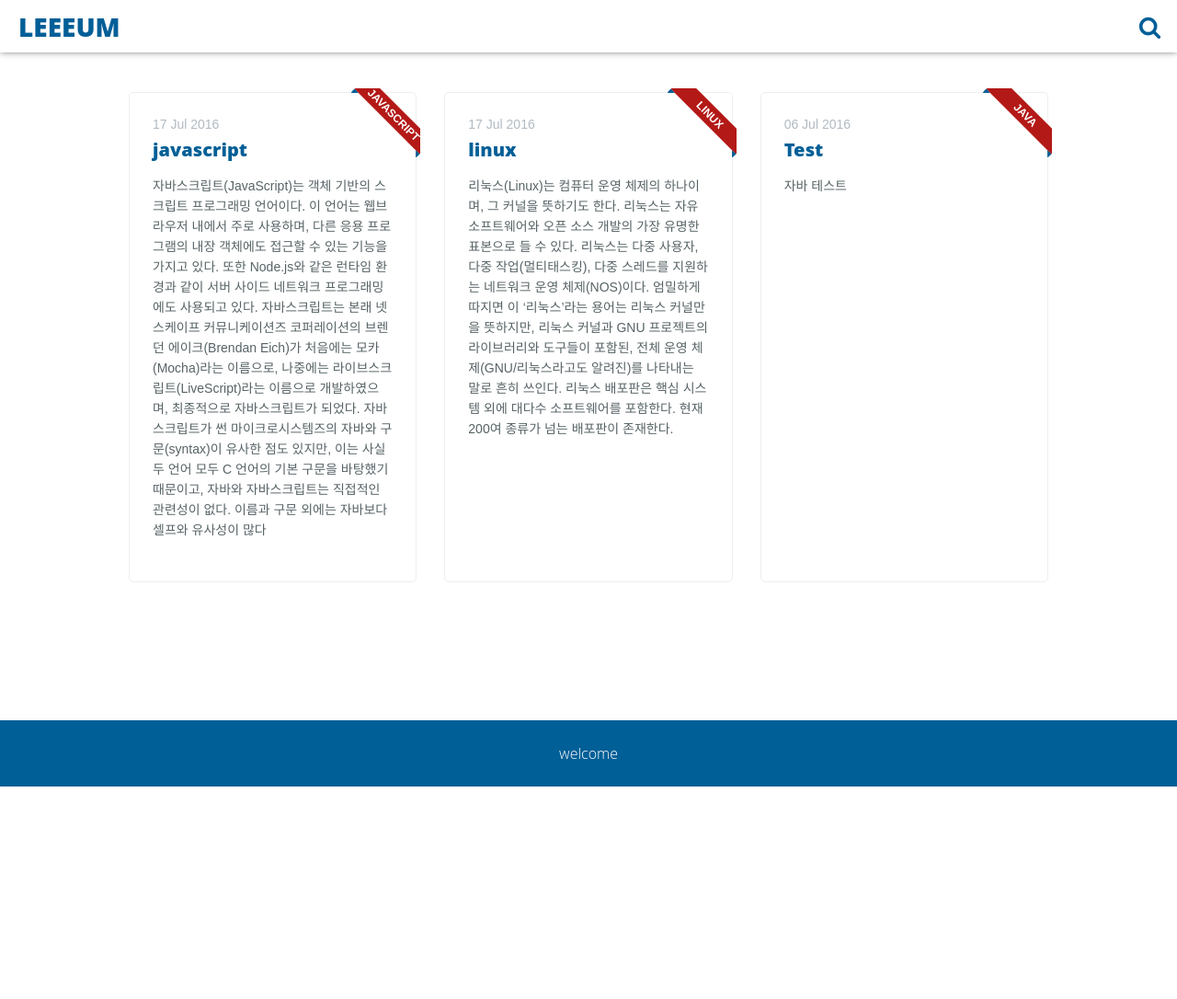
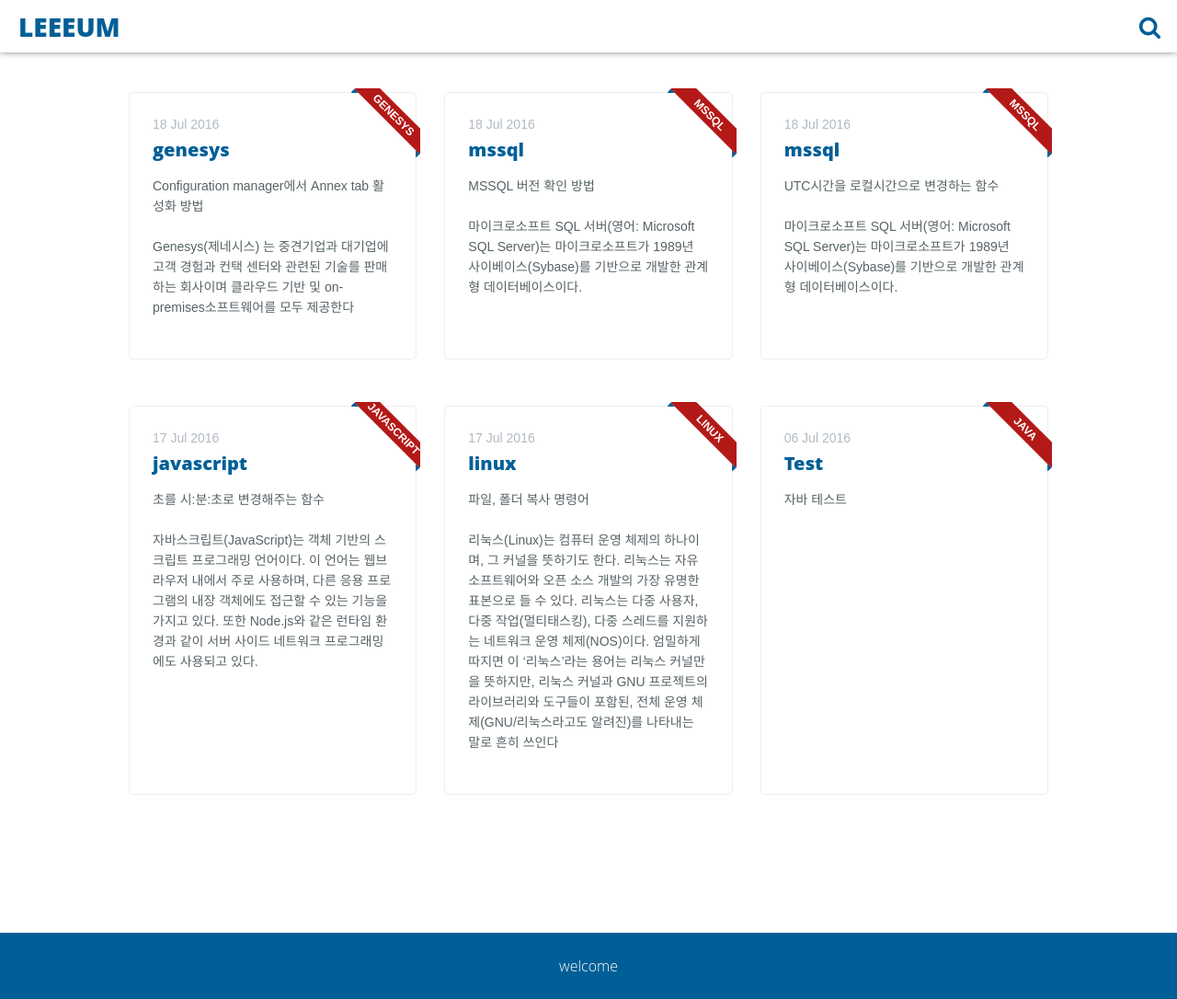
Before and after one commit to lky88/lky88.github.io, a Jekyll site: the page built from index.html, in a window 1280 px wide and 1086 px high. Shown: the whole window at 92% size. Built offline with Jekyll 4.4.1, drawn with Linux system fonts in a browser that asks for light colours.

Commit message:
genesys, mssql

```diff
--- a/_posts/2017-07-16-javascript-second-to-hmd.md
+++ b/_posts/2017-07-16-javascript-second-to-hmd.md
@@ -9,10 +9,10 @@ color: '#B31917'
 tags:
 -
 categories:
-introduction: "자바스크립트(JavaScript)는 객체 기반의 스크립트 프로그래밍 언어이다. 이 언어는 웹브라우저 내에서 주로 사용하며, 다른 응용 프로그램의 내장 객체에도 접근할 수 있는 기능을 가지고 있다. 또한 Node.js와 같은 런타임 환경과 같이 서버 사이드 네트워크 프로그래밍에도 사용되고 있다. 자바스크립트는 본래 넷스케이프 커뮤니케이션즈 코퍼레이션의 브렌던 에이크(Brendan Eich)가 처음에는 모카(Mocha)라는 이름으로, 나중에는 라이브스크립트(LiveScript)라는 이름으로 개발하였으며, 최종적으로 자바스크립트가 되었다. 자바스크립트가 썬 마이크로시스템즈의 자바와 구문(syntax)이 유사한 점도 있지만, 이는 사실 두 언어 모두 C 언어의 기본 구문을 바탕했기 때문이고, 자바와 자바스크립트는 직접적인 관련성이 없다. 이름과 구문 외에는 자바보다 셀프와 유사성이 많다"
+introduction: "초를 시:분:초로 변경해주는 함수 <br/><br/>자바스크립트(JavaScript)는 객체 기반의 스크립트 프로그래밍 언어이다. 이 언어는 웹브라우저 내에서 주로 사용하며, 다른 응용 프로그램의 내장 객체에도 접근할 수 있는 기능을 가지고 있다. 또한 Node.js와 같은 런타임 환경과 같이 서버 사이드 네트워크 프로그래밍에도 사용되고 있다."
 ---
 
-초를 시간:분:초로 변경해주는 function
+초를 시:분:초로 변경해주는 function
 [javascript test page](http://www.w3schools.com/js/tryit.asp?filename=tryjs_inaccurate2).
 
 {% highlight html %}
--- a/_posts/2017-07-16-linux-command-cp.md
+++ b/_posts/2017-07-16-linux-command-cp.md
@@ -9,9 +9,8 @@ color: '#B31917'
 tags:
 -
 categories:
-introduction: "리눅스(Linux)는 컴퓨터 운영 체제의 하나이며, 그 커널을 뜻하기도 한다. 리눅스는 자유 소프트웨어와 오픈 소스 개발의 가장 유명한 표본으로 들 수 있다. 리눅스는 다중 사용자, 다중 작업(멀티태스킹), 다중 스레드를 지원하는 네트워크 운영 체제(NOS)이다.
-
-엄밀하게 따지면 이 ‘리눅스’라는 용어는 리눅스 커널만을 뜻하지만, 리눅스 커널과 GNU 프로젝트의 라이브러리와 도구들이 포함된, 전체 운영 체제(GNU/리눅스라고도 알려진)를 나타내는 말로 흔히 쓰인다. 리눅스 배포판은 핵심 시스템 외에 대다수 소프트웨어를 포함한다. 현재 200여 종류가 넘는 배포판이 존재한다."
+introduction: "파일, 폴더 복사 명령어 <br/><br/>리눅스(Linux)는 컴퓨터 운영 체제의 하나이며, 그 커널을 뜻하기도 한다. 리눅스는 자유 소프트웨어와 오픈 소스 개발의 가장 유명한 표본으로 들 수 있다. 리눅스는 다중 사용자, 다중 작업(멀티태스킹), 다중 스레드를 지원하는 네트워크 운영 체제(NOS)이다.
+엄밀하게 따지면 이 ‘리눅스’라는 용어는 리눅스 커널만을 뜻하지만, 리눅스 커널과 GNU 프로젝트의 라이브러리와 도구들이 포함된, 전체 운영 체제(GNU/리눅스라고도 알려진)를 나타내는 말로 흔히 쓰인다"
 ---
 
 리눅스 파일 복사 명령어
--- /dev/null
+++ b/_posts/2017-07-18-mssql-utc-to-localtime.md
@@ -0,0 +1,37 @@
+---
+layout: post
+title: "mssql"
+date: 2016-07-18 06:00:00
+image: '/assets/img/'
+description: 'mssql 명령어'
+main-class: 'mssql'
+color: '#B31917'
+tags:
+-
+categories:
+introduction: "UTC시간을 로컬시간으로 변경하는 함수 <br/><br/>마이크로소프트 SQL 서버(영어: Microsoft SQL Server)는 마이크로소프트가 1989년 사이베이스(Sybase)를 기반으로 개발한 관계형 데이터베이스이다."
+---
+
+UTC시간을 로컬 시간으로 변경해주는 함수
+
+{% highlight sql %}
+SET ANSI_NULLS ON
+GO
+
+SET QUOTED_IDENTIFIER ON
+GO
+
+create function [dbo]. [utctolocaltime] ( @times int )
+returns datetime
+as
+begin
+declare @ret datetime
+declare @offset bigint, @localdate bigint;
+    set @offset = datediff(second ,getdate(), getutcdate());
+    set @localdate = @times - @offset;
+select @ret = dateadd(second , @localdate , '1970/01/01 00:00:00' )
+return @ret
+end
+
+GO
+{% endhighlight %}
--- /dev/null
+++ b/_posts/2017-07-18-mssql-version-confirm.md
@@ -0,0 +1,158 @@
+---
+layout: post
+title: "mssql"
+date: 2016-07-18 07:00:00
+image: '/assets/img/'
+description: 'mssql 명령어'
+main-class: 'mssql'
+color: '#B31917'
+tags:
+-
+categories:
+introduction: "MSSQL 버전 확인 방법 <br/><br/> 마이크로소프트 SQL 서버(영어: Microsoft SQL Server)는 마이크로소프트가 1989년 사이베이스(Sybase)를 기반으로 개발한 관계형 데이터베이스이다."
+---
+
+MSSQL 버전 확인 쿼리
+
+{% highlight sql %}
+
+SELECT CAST(SERVERPROPERTY('productversion') AS VARCHAR) + ' - '
++ CAST(SERVERPROPERTY('productlevel') AS VARCHAR) + ' ('
++ CAST(SERVERPROPERTY('edition') AS VARCHAR) + ')' as version
+
+{% endhighlight %}
+
+<table style="width: 800px">
+<tbody><tr>
+<th></th>
+<th>RTM (no SP)</th>
+<th>SP1</th>
+<th>SP2</th>
+<th>SP3</th>
+<th>SP4</th>
+</tr><tr>
+</tr><tr>
+
+<td rowspan="4">SQL Server 2016</td>
+<td rowspan="2">13.0.1601.5</td>
+<td></td>
+<td></td>
+<td></td>
+<td></td>
+
+<tr></tr>
+<tr></tr>
+<tr></tr>
+<tr></tr>
+<tr></tr>
+<tr></tr>
+
+<td rowspan="4">SQL Server 2014</td>
+<td rowspan="2">12.0.2000.8</td>
+<td>12.0.4100.1<br/>
+or 12.1.4100.1</td>
+<td>12.0.5000.0<br/>
+or 12.2.5000.0</td>
+<td></td>
+<td></td>
+
+<tr></tr>
+<tr></tr>
+<tr></tr>
+<tr></tr>
+<tr></tr>
+<tr></tr>
+
+<td rowspan="4"> SQL Server 2012</td>
+<td rowspan="2">11.0.2100.60</td>
+<td>11.0.3000.0<br/>
+or 11.1.3000.0</td>
+<td>11.0.5058.0<br/>
+or 11.2.5058.0</td>
+<td>11.0.6020.0<br/>
+or 11.3.6020.0</td>
+<td></td>
+
+<tr></tr>
+<tr></tr>
+<tr></tr>
+<tr></tr>
+<tr></tr>
+<tr></tr>
+
+<td rowspan="4"> SQL Server 2008 R2</td>
+<td rowspan="2">10.50.1600.1</td>
+<td>10.50.2500.0<br/>
+or 10.51.2500.0</td>
+<td>10.50.4000.0<br/>
+or 10.52.4000.0</td>
+<td>10.50.6000.34<br/>
+or 10.53.6000.34</td>
+<td></td>
+
+<tr></tr>
+<tr></tr>
+<tr></tr>
+<tr></tr>
+<tr></tr>
+<tr></tr>
+
+<td rowspan="4"> SQL Server 2008</td>
+<td rowspan="2">10.0.1600.22</td>
+<td>10.0.2531.0<br/>
+or 10.1.2531.0</td>
+<td>10.0.4000.0<br/>
+or 10.2.4000.0</td>
+<td>10.0.5500.0<br/>
+or 10.3.5500.0</td>
+<td>10.0.6000.29<br/>
+or 10.4.6000.29</td>
+
+<tr></tr>
+<tr></tr>
+<tr></tr>
+<tr></tr>
+<tr></tr>
+<tr></tr>
+
+<td rowspan="4"> SQL Server 2005</td>
+<td rowspan="2">9.0.1399.06</td>
+<td>9.0.2047</td>
+<td>9.0.3042</td>
+<td>9.0.4035</td>
+<td>9.0.5000</td>
+
+<tr></tr>
+<tr></tr>
+<tr></tr>
+<tr></tr>
+<tr></tr>
+<tr></tr>
+
+<td rowspan="4"> SQL Server 2000</td>
+<td rowspan="2">8.0.194</td>
+<td>8.0.384</td>
+<td>8.0.532</td>
+<td>8.0.760</td>
+<td>8.0.2039</td>
+
+<tr></tr>
+<tr></tr>
+<tr></tr>
+<tr></tr>
+<tr></tr>
+<tr></tr>
+
+<td rowspan="4">SQL Server 7.0</td>
+<td rowspan="2">7.0.623</td>
+<td>7.0.699</td>
+<td>7.0.842</td>
+<td>7.0.961</td>
+<td>7.0.1063</td>
+
+<tr></tr>
+<tr></tr>
+<tr></tr>
+<tr></tr>
+<tr></tr>
+<tr></tr>
--- /dev/null
+++ b/_posts/2017-07-19-genesys-cme-show-annextab.md
@@ -0,0 +1,45 @@
+---
+layout: post
+title: "genesys"
+date: 2016-07-18 07:00:00
+image: '/assets/img/'
+description: 'genesys'
+main-class: 'genesys'
+color: '#B31917'
+tags:
+-
+categories:
+introduction: "Configuration manager에서 Annex tab 활성화 방법 <br/><br/> Genesys(제네시스) 는 중견기업과 대기업에 고객 경험과 컨택 센터와 관련된 기술를 판매하는 회사이며 클라우드 기반 및 on-premises소프트웨어를 모두 제공한다"
+---
+
+
+![Imagem em um ipad](/assets/img/genesys/cme-start.jpg)
+
+	1. 사용자 아이디 입력
+	2. 사용자 패스워드 입력
+	3. Configuration Manager Application명 입력 기본값:default
+	4. Configuration Server가 설치된 Host, IP 입력
+	5. Configuration Server의 포트 입력 기본값:2020
+
+
+![Imagem em um ipad](/assets/img/genesys/cme-properties.jpg)
+
+	1. Object 우클릭
+	2. properties 선택
+
+
+![Imagem em um ipad](/assets/img/genesys/cme-no-annex.jpg)
+
+	1. Tab 항목들 중에서 Annex Tab이 안보일 경우
+
+![Imagem em um ipad](/assets/img/genesys/cme-option.jpg)
+
+	1. View 클릭
+	2. Option 클릭
+
+![Imagem em um ipad](/assets/img/genesys/cme-option-window.jpg)
+
+	1. Show Annex tab in object properties 선택
+	2. 확인 또는 적용
+
+![Imagem em um ipad](/assets/img/genesys/cme-add-annex.jpg)
```
Also changed, not shown: category/javascript.html (added, +36 -0 lines), category/mssql.html (added, +36 -0 lines), assets/img/genesys/cme-add-annex.jpg (added), assets/img/genesys/cme-no-annex.jpg (added), assets/img/genesys/cme-option-window.jpg (added), assets/img/genesys/cme-option.jpg (added), assets/img/genesys/cme-properties.jpg (added), assets/img/genesys/cme-start.jpg (added).
